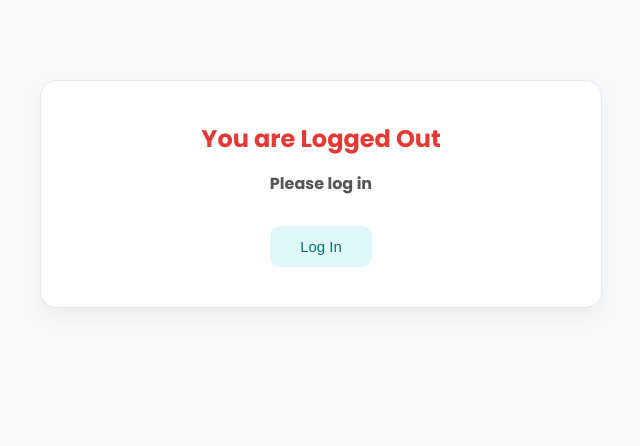
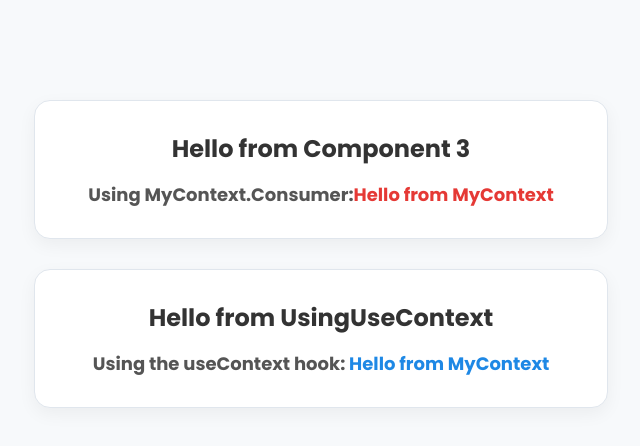
Before and after one commit to medu-u/Class-Example-React-Hooks, a React (Vite) app in the folder React-Hooks/: page / in a window 1280 px wide. Shown: the top 446 px of the page, without its empty margins (319-959 px from the left). Built offline with nearby package versions, Linux system fonts and the light colour scheme.

Commit message:
The useContext hook allows you to share data (like theme, user info, settings, etc.) across multiple components without having to pass props manually down through every level (prop drilling)

```diff
--- a/React-Hooks/src/App.jsx
+++ b/React-Hooks/src/App.jsx
@@ -3,39 +3,39 @@ import LogInLogOut from "./Components/UseEffect/LogInLogOut";
 import UsingUseEffect from "./Components/UseEffect/UsingUseEffect";
 import CounterUsingHooksUseState from "./Components/UseState/CounterUsingHooksUseState";
 import ObjStateEx from "./Components/UseState/ObjStateEx";
-// import Component1 from './Components/UseContext/Component1';
+import Component1 from './Components/UseContext/Component1';
 
-function App() {
-  return (
-    <div>
-      {/* 2.2 */}
-      {/* <CounterUsingHooksUseState /> */}
+// function App() {
+//   return (
+//     <div>
+//       {/* 2.2 */}
+//       {/* <CounterUsingHooksUseState /> */}
 
-      {/* 2.3 */}
-      {/* <ObjStateEx /> */}
+//       {/* 2.3 */}
+//       {/* <ObjStateEx /> */}
 
-      {/* 2.4 */}
-      {/* <UsingUseEffect /> */}
-      <LogInLogOut />
-    </div>
-  );
-}
+//       {/* 2.4 */}
+//       {/* <UsingUseEffect /> */}
+//       {/* <LogInLogOut /> */}
+//     </div>
+//   );
+// }
 
 // First create context
 
 export const MyContext = createContext();
 
-// function App() {
-//   return (
-//     <div className='App'>
-//       <div>
-//         {/* 2.5 */}
-//         <MyContext.Provider value={'Hello from MyContext'}>
-//           <Component1 />
-//         </MyContext.Provider>
-//       </div>
-//     </div>
-//   );
-// }
+function App() {
+  return (
+    <div className='App'>
+      <div>
+        {/* 2.5 */}
+        <MyContext.Provider value={'Hello from MyContext'}>
+          <Component1 />
+        </MyContext.Provider>
+      </div>
+    </div>
+  );
+}
 
 export default App;
--- a/React-Hooks/src/Components/UseContext/Component2.jsx
+++ b/React-Hooks/src/Components/UseContext/Component2.jsx
@@ -5,7 +5,7 @@ import UsingUseContext from './UsingUseContext';
 function Component2() {
   return (
     <div className='component-wrapper'>
-      {/* <Component3 /> */}
+      <Component3 />
       <UsingUseContext />
     </div>
   );
--- a/React-Hooks/src/Components/UseEffect/UsingUseEffect.jsx
+++ b/React-Hooks/src/Components/UseEffect/UsingUseEffect.jsx
@@ -9,7 +9,7 @@ function UsingUseEffect() {
   useEffect(() => {
     console.log(input);
     document.title = `Count: ${count}`;
-  }, [input]);
+  }, [input, count]);
 
   return (
     <div className="effect-container">
```
